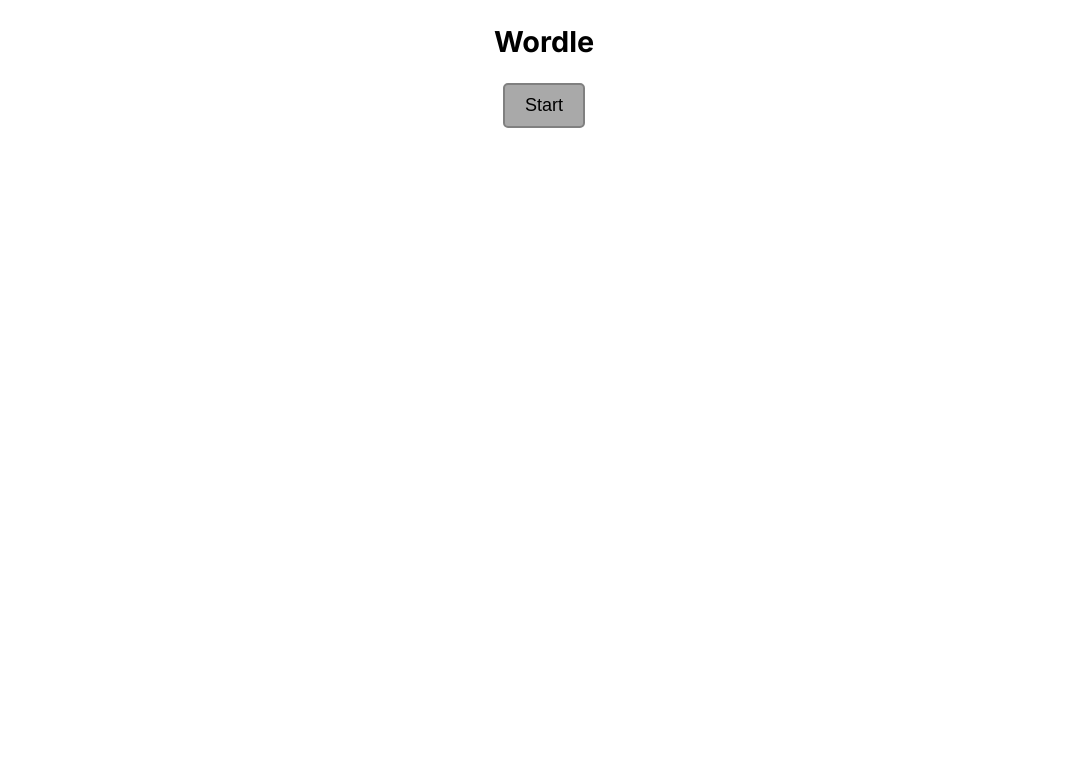
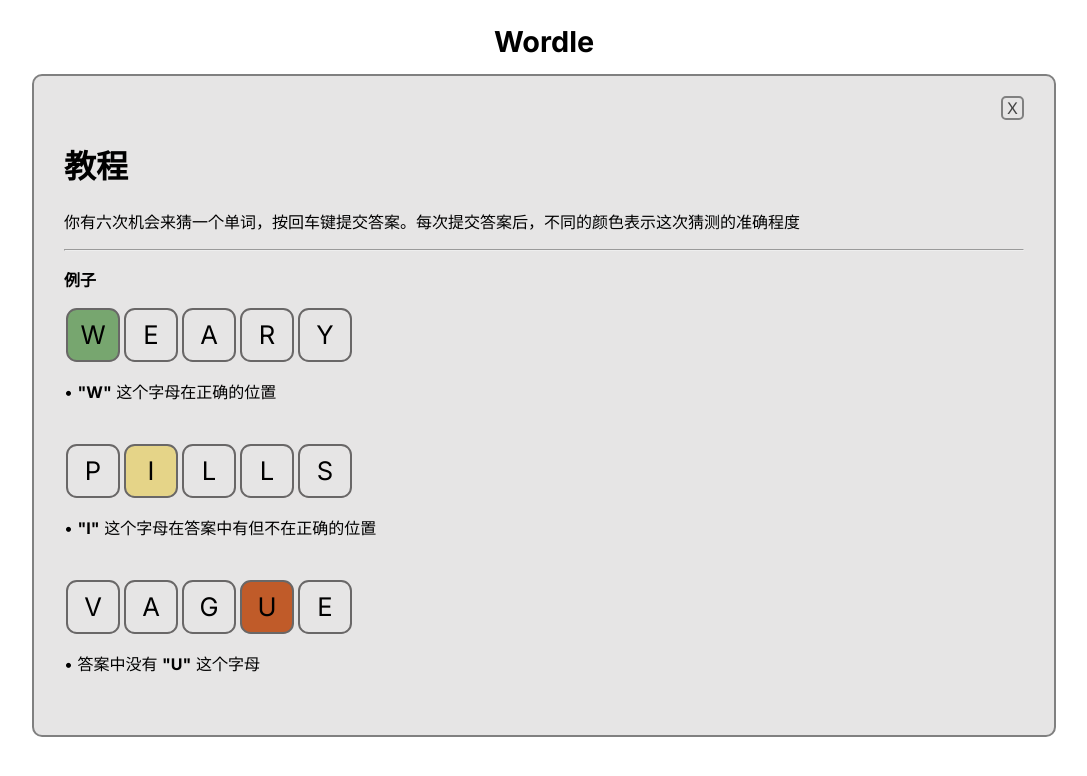
Before and after one commit to Y65NG/wordle-react, a React (Vite) app: page / in a window 1280 px wide. Shown: the top 776 px of the page, without its empty margins (96-1183 px from the left). Built offline with nearby package versions, Linux system fonts and the light colour scheme.

Commit message:
FEAT: add user guide and restart button

```diff
--- a/src/App.css
+++ b/src/App.css
@@ -2,6 +2,39 @@
 nav {
   text-align: center;
   font-size: larger;
+}
+
+/* User Guide */
+.guide {
+  position: absolute;
+  left: 10%;
+  right: 10%;
+  top: 50px;
+  padding: 20px 30px;
+  background-color: rgb(230, 229, 229);
+  border: 2px solid grey;
+  border-radius: 10px;
+  /* width: 200px; */
+  /* height: 200px; */
+}
+
+.close-btn {
+  width: min-content;
+  margin-left: auto;
+  cursor: pointer;
+  user-select: none;
+  color: rgb(68, 68, 68);
+  border: 2px solid grey;
+  border-radius: 5px;
+  padding: 0 4px;
+}
+
+.bold {
+  font-weight: bold;
+}
+
+section > .margin-bottom {
+  margin-bottom: 40px;
 }
 
 /* Start Page */
@@ -10,7 +43,7 @@
   margin: auto;
 }
 .start-page > button {
-  background-color: darkgrey;
+  background-color: rgb(209, 208, 208);
   padding: 10px 20px;
   border: 2px solid grey;
   border-radius: 5px;
@@ -20,16 +53,19 @@
 
 /* Board */
 .board {
+  user-select: none;
   width: fit-content;
   margin: auto;
   margin-bottom: 30px;
 }
 
 .row {
+  user-select: none;
   display: flex;
 }
 
 .letter {
+  user-select: none;
   border: 2px solid rgb(105, 103, 103);
   border-radius: 20%;
   display: flex;
@@ -45,19 +81,19 @@
 }
 
 .green {
-  background-color: rgb(35, 150, 89);
+  background-color: #77a66f;
 }
 
 .yellow {
-  background-color: rgb(231, 231, 31);
+  background-color: #e5d488;
 }
 
 .red {
-  background-color: rgb(184, 47, 47);
+  background-color: #c05b29;
 }
 
 .none {
-  background-color: darkgrey;
+  background-color: rgb(209, 208, 208);
 }
 
 /* Keyboard */
@@ -80,7 +116,7 @@
   align-items: center;
   border: 2px solid rgb(105, 103, 103);
   border-radius: 3px;
-  background-color: darkgrey;
+  background-color: rgb(209, 208, 208);
   height: 40px;
   width: 30px;
 }
@@ -96,8 +132,8 @@
 }
 
 .key.wrong {
-  background-color: grey;
-  color: grey;
+  background-color: rgb(137, 137, 137);
+  color: rgb(137, 137, 137);
 }
 
 /* Game Over */
@@ -112,15 +148,15 @@
 }
 
 .over.win {
-  background-color: rgb(35, 150, 89);
+  background-color: #77a66f;
 }
 
 .over.lose {
-  background-color: rgb(184, 47, 47);
+  background-color: #c05b29;
 }
 
 .restart {
-  background-color: darkgrey;
+  background-color: rgb(209, 208, 208);
   padding: 10px 20px;
   border: 2px solid grey;
   border-radius: 5px;
--- a/src/App.jsx
+++ b/src/App.jsx
@@ -5,17 +5,16 @@
 import wordlist from "./wordlist"
 import GameStart from "./components/GameStart"
 import GameOver from "./components/GameOver"
+import UserGuide from "./components/UserGuide"
 
 export const AppContext = createContext()
 
 function App() {
-  const filteredList = wordlist.filter(
-    (word) => word.length > 4 && word.length < 7
-  )
+  const filteredList = wordlist.filter((word) => word.length == 5)
   const [secret, setSecret] = useState(
     filteredList[Math.floor(Math.random() * filteredList.length)]
   )
-  const [rowNumber, setRowNumber] = useState(secret.length + 1)
+  const [rowNumber, setRowNumber] = useState(6)
 
   const boardDefault = new Array(rowNumber).fill().map((item) => {
     return new Array(secret.length).fill("")
@@ -24,12 +23,11 @@
   const [curPos, setCurPos] = useState({ row: 0, col: 0 })
   const [wrongLetters, setWrongLetters] = useState(new Set())
   const [gameState, setGameState] = useState({ state: 0, isCorrect: false })
-  console.log(secret)
+  const [showGuide, setShowGuide] = useState(true)
+
   function restart() {
     setSecret(filteredList[Math.floor(Math.random() * filteredList.length)])
     setRowNumber(secret.length + 1)
-    const newSecret = secret
-    const newRowNumber = rowNumber
 
     setWrongLetters(new Set())
     setGameState({ state: 1, isCorrect: false })
@@ -37,10 +35,14 @@
 
     console.log(secret, rowNumber)
     setBoard(
-      new Array(newRowNumber).fill().map((item) => {
-        return new Array(newSecret.length).fill("")
+      new Array(rowNumber).fill().map((item) => {
+        return new Array(secret.length).fill("")
       })
     )
+  }
+
+  function toggleGuide() {
+    setShowGuide((prevState) => !prevState)
   }
 
   function onAddLetter(keyVal) {
@@ -109,10 +111,14 @@
           gameState,
           setGameState,
           restart,
+          toggleGuide,
         }}
       >
         {gameState.state === 0 ? (
-          <GameStart />
+          <div>
+            <GameStart />
+            {showGuide && <UserGuide />}
+          </div>
         ) : gameState.state === 1 ? (
           <div className="game">
             <Board />
--- a/src/components/GameOver.jsx
+++ b/src/components/GameOver.jsx
@@ -8,14 +8,15 @@
     <div>
       {gameState.isCorrect ? (
         <div className="over win">
-          Congradulations! The secret word is {secret}
+          Congradulations! The secret word is{" "}
+          <span className="bold">{secret.toUpperCase()}</span>
         </div>
       ) : (
         <div className="over lose">Game Over. The secret word is {secret}</div>
       )}
-      {/* <button className="restart" onClick={restart}>
+      <button className="restart" onClick={restart}>
         Restart
-      </button> */}
+      </button>
     </div>
   )
 }
--- /dev/null
+++ b/src/components/UserGuide.jsx
@@ -0,0 +1,56 @@
+import React, { useContext } from "react"
+import { AppContext } from "../App"
+
+function UserGuide() {
+  const { toggleGuide } = useContext(AppContext)
+  return (
+    <div className="guide">
+      <div className="close-btn" onClick={toggleGuide}>
+        X
+      </div>
+      <h1>教程</h1>
+      <section>
+        <p>
+          你有六次机会来猜一个单词，按回车键提交答案。每次提交答案后，不同的颜色表示这次猜测的准确程度
+        </p>
+        <hr />
+        <p>
+          <span className="bold">例子</span>
+        </p>
+        <div className="row">
+          <div className="letter green">W</div>
+          <div className="letter">E</div>
+          <div className="letter">A</div>
+          <div className="letter">R</div>
+          <div className="letter">Y</div>
+        </div>
+        <p className="margin-bottom">
+          &#x2022; <span className="bold">"W"</span> 这个字母在正确的位置
+        </p>
+        <div className="row">
+          <div className="letter">P</div>
+          <div className="letter yellow">I</div>
+          <div className="letter">L</div>
+          <div className="letter">L</div>
+          <div className="letter">S</div>
+        </div>
+        <p className="margin-bottom">
+          &#x2022; <span className="bold">"I"</span>{" "}
+          这个字母在答案中有但不在正确的位置
+        </p>
+        <div className="row">
+          <div className="letter">V</div>
+          <div className="letter">A</div>
+          <div className="letter">G</div>
+          <div className="letter red">U</div>
+          <div className="letter">E</div>
+        </div>
+        <p className="margin-bottom">
+          &#x2022; 答案中没有 <span className="bold">"U"</span> 这个字母
+        </p>
+      </section>
+    </div>
+  )
+}
+
+export default UserGuide
--- a/src/index.css
+++ b/src/index.css
@@ -1,4 +1,5 @@
 body {
   margin: 0;
   font-family: "Inter";
+  position: relative;
 }
```
